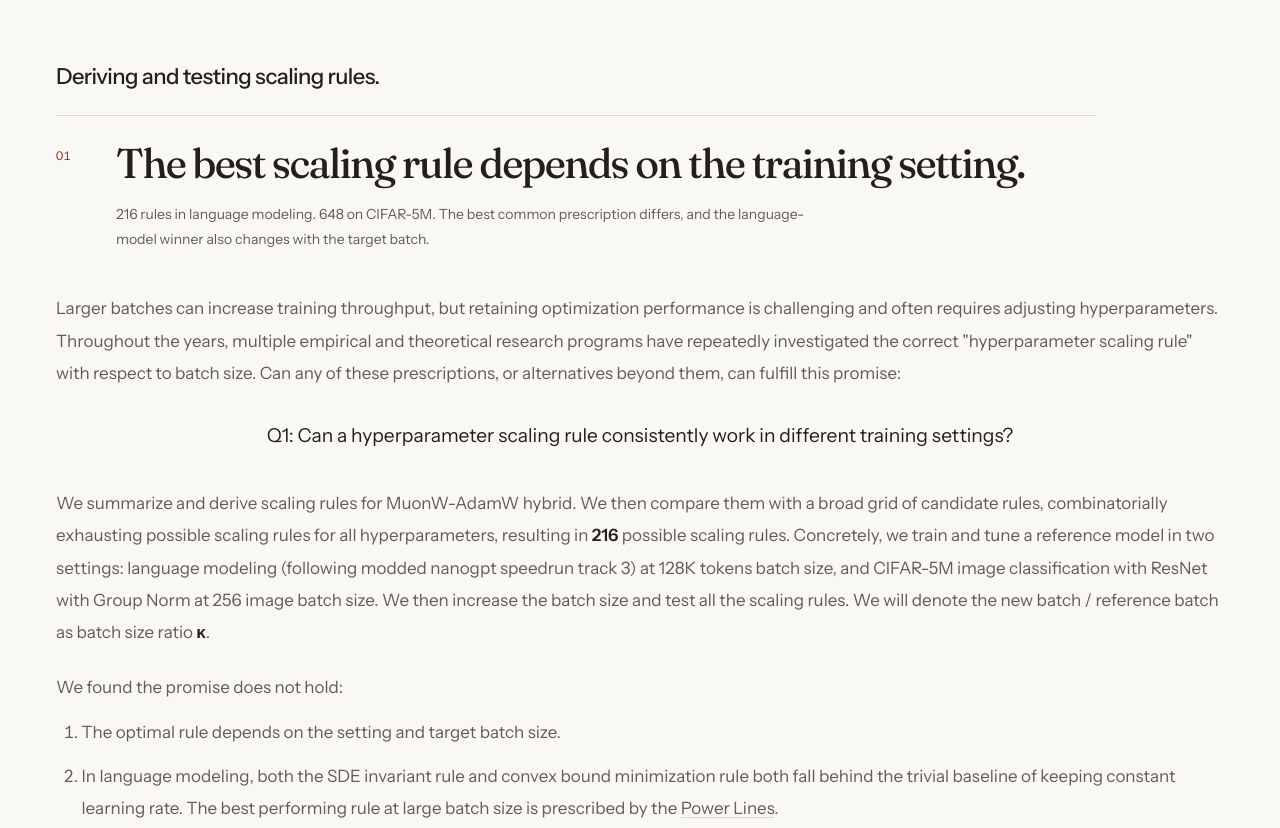
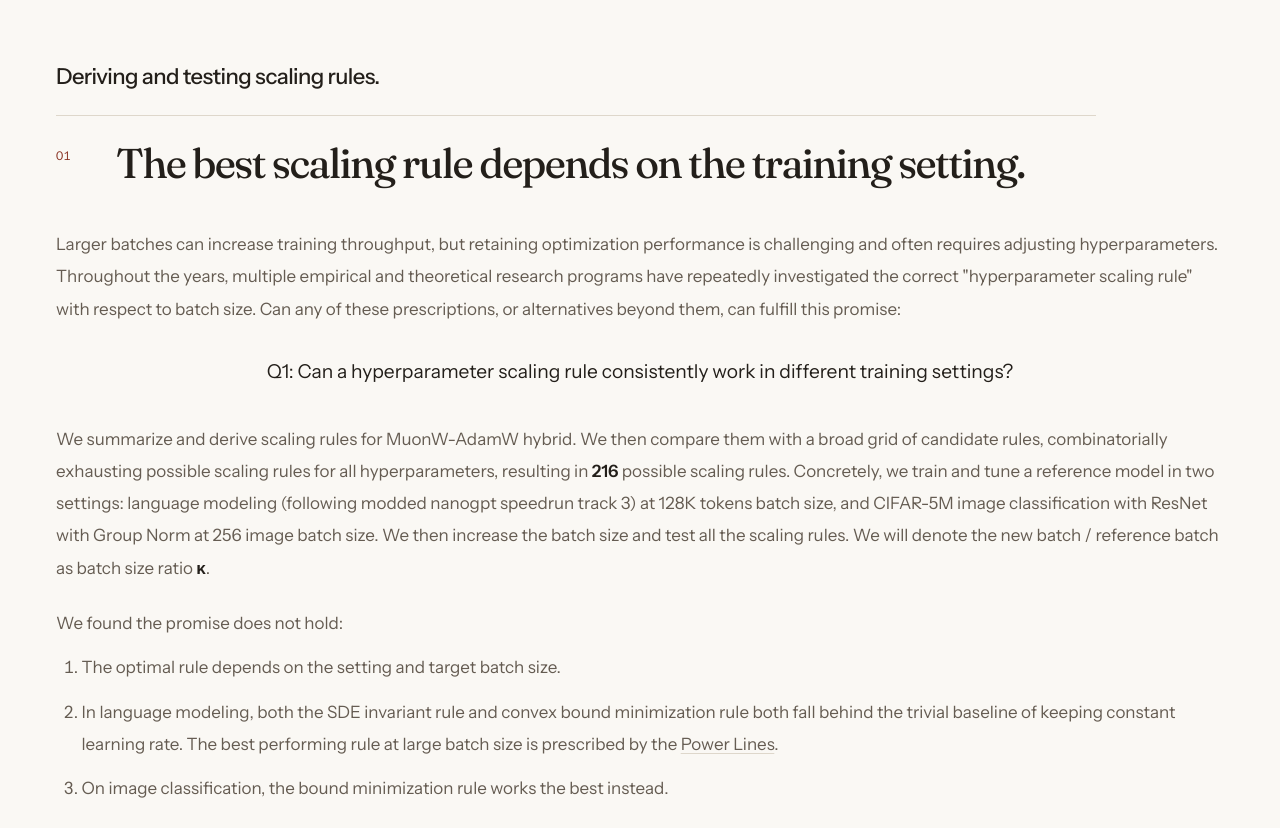
Before and after one commit to dangxingyu/batch-size-blog, a website: page index.html in a window 1280 px wide. Shown: the part 840-1668 px from the top of the page. Drawn offline with Linux system fonts and the light colour scheme.

Commit message:
Remove redundant scaling-pitch summary

```diff
--- a/index.html
+++ b/index.html
@@ -36,7 +36,7 @@
 
 <section id="scaling" class="chapter wrap rule-chapter">
  <div class="chapter-head"><div><h2>Deriving and testing scaling rules.</h2></div></div>
- <aside class="research-pitch"><span class="pitch-number" aria-hidden="true">01</span><div><h3>The best scaling rule depends on the training setting.</h3><p>216 rules in language modeling. 648 on CIFAR-5M. The best common prescription differs, and the language-model winner also changes with the target batch.</p></div></aside>
+ <aside class="research-pitch"><span class="pitch-number" aria-hidden="true">01</span><div><h3>The best scaling rule depends on the training setting.</h3></div></aside>
 <div class="prose essay-prose scaling-intro">
   <p>Larger batches can increase training throughput, but retaining optimization performance is challenging and often requires adjusting hyperparameters. Throughout the years, multiple empirical and theoretical research programs have repeatedly investigated the correct "hyperparameter scaling rule" with respect to batch size. Can any of these prescriptions, or alternatives beyond them, can fulfill this promise:</p>
 </div>
```
